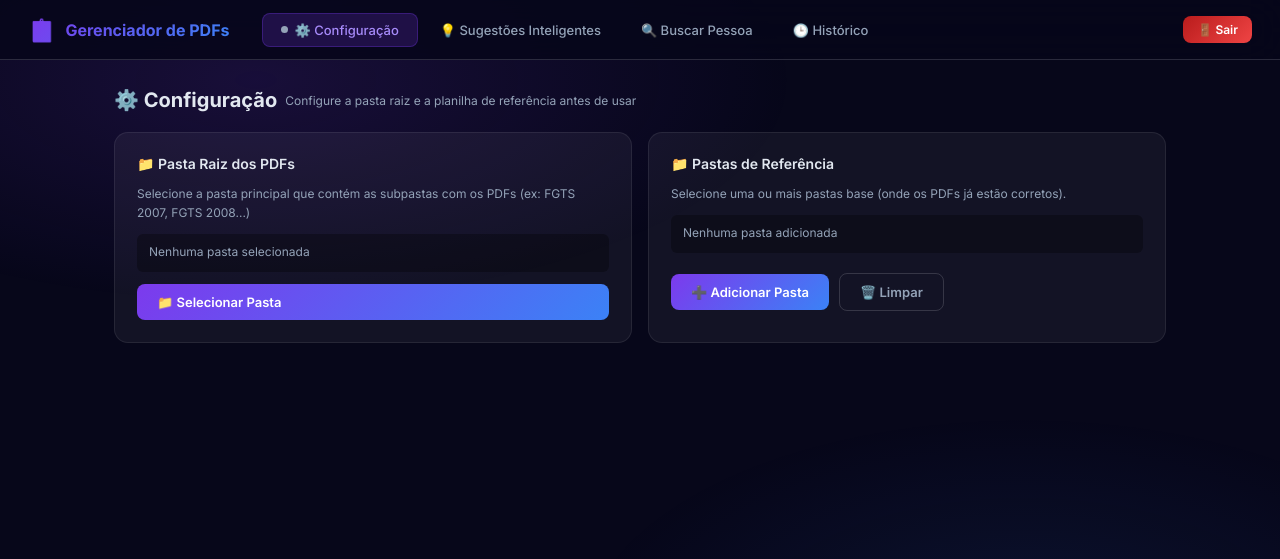
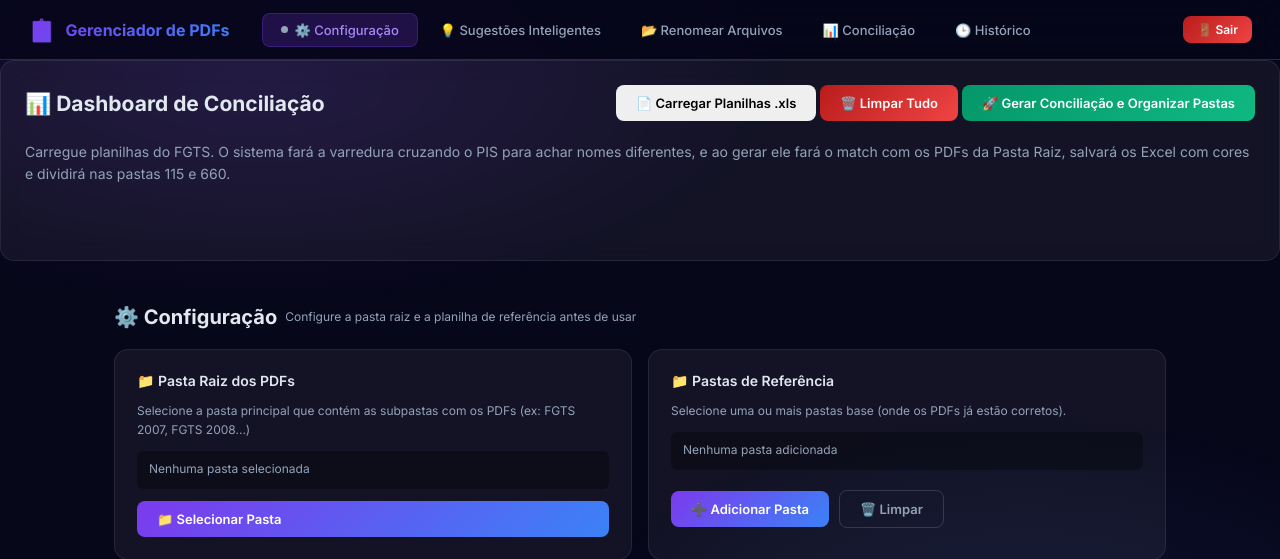
Before and after one commit to Marcosprzn/gerenciar-pdfs, a Flask app: page / in a window 1280 px wide. Shown: the top 559 px of the page. Run offline with Flask 3, Linux system fonts and the light colour scheme.

Commit message:
Add Conciliacao module: cross-reference PIS, dashboard, and excel export

```diff
--- a/app.py
+++ b/app.py
@@ -11,6 +11,11 @@ from watchdog.events import FileSystemEventHandler
 import sys
 
 sys.path.insert(0, os.path.dirname(os.path.dirname(os.path.abspath(__file__))))
+import llm_matcher
+import confinicial
+import pandas as pd
+import tkinter as tk
+from tkinter import filedialog
 
 app = Flask(__name__)
 app.secret_key = 'gerenciador_pdfs_2024'
@@ -21,7 +26,8 @@ _state = {
     'pastas_ref': [],
     'nomes_ref': [],      # nomes normalizados de todas as pastas de referência
     'analise': None,
-    'needs_update': False
+    'needs_update': False,
+    'planilhas': {}       # { '01-2008': {'caminho': '...', 'df': DataFrame, 'nome_original': '...'} }
 }
 
 HISTORICO_FILE = os.path.join(os.path.dirname(os.path.abspath(__file__)), 'historico.json')
@@ -454,6 +460,193 @@ def renomear():
         add_historico('Busca (Individual)', arquivo, novo_nome, os.path.basename(pasta_path), 'Erro', str(e))
         return jsonify({'ok': False, 'erro': str(e)})
 
+# ─── Conciliação de Planilhas ──────────────────────────────────────────
+
+@app.route('/api/carregar-planilhas', methods=['POST'])
+def carregar_planilhas():
+    root = tk.Tk(); root.withdraw(); root.attributes('-topmost', True)
+    caminhos = filedialog.askopenfilenames(
+        title="Selecione as Planilhas FGTS",
+        filetypes=[("Planilhas", "*.xlsx *.xls *.ods"), ("Todos", "*.*")]
+    )
+    root.destroy()
+
+    if not caminhos:
+        return jsonify({'ok': False, 'erro': 'Nenhum arquivo selecionado'})
+
+    sucessos = 0
+    erros = []
+
+    for c in caminhos:
+        mes, ano = confinicial.extrair_competencia_excel(os.path.basename(c))
+        if not mes or not ano:
+            erros.append(f"Não foi possível extrair a competência do arquivo: {os.path.basename(c)}")
+            continue
+
+        comp_str = f"{mes}-{ano}"
+        df = confinicial.ler_planilha_fgts(c)
+        if df is None or df.empty:
+            erros.append(f"Planilha sem dados válidos ou falha na leitura: {os.path.basename(c)}")
+            continue
+
+        _state['planilhas'][comp_str] = {
+            'caminho': c,
+            'nome_original': os.path.basename(c),
+            'df': df
+        }
+        sucessos += 1
+
+    return jsonify({'ok': True, 'sucessos': sucessos, 'erros': erros})
+
+@app.route('/api/status-conciliacao', methods=['GET'])
+def status_conciliacao():
+    if not _state['planilhas']:
+        return jsonify({'ok': True, 'cards': [], 'conflitos': []})
+
+    # Agrupa por competência para os cards
+    cards = []
+    pis_dict = {} # PIS -> dict de nomes (nome -> lista de competencias)
+
+    for comp, p_data in _state['planilhas'].items():
+        df = p_data['df']
+        cards.append({
+            'competencia': comp,
+            'arquivo': p_data['nome_original'],
+            'total': len(df)
+        })
+
+        for idx, row in df.iterrows():
+            pis = str(row['PIS']).strip()
+            nome = str(row['NOMES']).strip()
+            if pis and nome and str(pis).lower() not in ('nan', 'none', ''):
+                if pis not in pis_dict:
+                    pis_dict[pis] = {}
+                # normalizar espacos para comparação
+                n_clean = " ".join(nome.split())
+                if n_clean not in pis_dict[pis]:
+                    pis_dict[pis][n_clean] = []
+                if comp not in pis_dict[pis][n_clean]:
+                    pis_dict[pis][n_clean].append(comp)
+
+    # Encontra conflitos
+    conflitos = []
+    # Usar _state['nomes_ref'] (normalizado) para sugerir melhor nome
+    nomes_ref_norm = _state['nomes_ref']
+
+    for pis, nomes_map in pis_dict.items():
+        if len(nomes_map) > 1:
+            opcoes = list(nomes_map.keys())
+            # Tenta achar um que bate com a pasta de referencia
+            sugerido = None
+            for op in opcoes:
+                if normalizar(op) in nomes_ref_norm:
+                    sugerido = op
+                    break
+            if not sugerido:
+                sugerido = sorted(opcoes, key=len, reverse=True)[0]
+
+            opcoes_detalhe = []
+            for op in opcoes:
+                opcoes_detalhe.append({
+                    'nome': op,
+                    'competencias': nomes_map[op]
+                })
+
+            conflitos.append({
+                'pis': pis,
+                'opcoes': opcoes_detalhe,
+                'sugerido': sugerido
+            })
+
+    # Ordena cards
+    cards.sort(key=lambda x: x['competencia'])
+    return jsonify({'ok': True, 'cards': cards, 'conflitos': conflitos})
+
+@app.route('/api/corrigir-pis', methods=['POST'])
+def corrigir_pis():
+    data = request.json
+    pis = str(data.get('pis')).strip()
+    novo_nome = data.get('novo_nome', '').strip()
+
+    if not pis or not novo_nome:
+        return jsonify({'ok': False, 'erro': 'Dados incompletos'})
+
+    afetados = 0
+    for comp, p_data in _state['planilhas'].items():
+        df = p_data['df']
+        # Usamos apply/lambda pra converter column pra str sem alterar tipo original
+        mascara = df['PIS'].astype(str).str.strip() == pis
+        if mascara.any():
+            # Acha os que estao diferentes
+            diferentes = mascara & (df['NOMES'] != novo_nome)
+            qtd = diferentes.sum()
+            if qtd > 0:
+                df.loc[diferentes, 'NOMES'] = novo_nome
+                afetados += qtd
+
+    return jsonify({'ok': True, 'afetados': int(afetados)})
+
+@app.route('/api/limpar-conciliacao', methods=['POST'])
+def limpar_conciliacao():
+    _state['planilhas'] = {}
+    return jsonify({'ok': True})
+
+@app.route('/api/gerar-conciliacao', methods=['POST'])
+def gerar_conciliacao():
+    if not _state['pasta_raiz']:
+        return jsonify({'ok': False, 'erro': 'Selecione a Pasta Raiz de PDFs na aba de Configuração primeiro.'})
+    if not _state['planilhas']:
+        return jsonify({'ok': False, 'erro': 'Nenhuma planilha carregada.'})
+
+    root = tk.Tk(); root.withdraw(); root.attributes('-topmost', True)
+    pasta_destino = filedialog.askdirectory(title="Selecione a PASTA DE DESTINO para salvar os relatórios e organizar")
+    root.destroy()
+
+    if not pasta_destino:
+        return jsonify({'ok': False, 'erro': 'Geração cancelada (nenhuma pasta destino selecionada).'})
+
+    # Mapear as subpastas da raiz por competencia
+    mapa_pastas = {}
+    for d in os.listdir(_state['pasta_raiz']):
+        caminho_dir = os.path.join(_state['pasta_raiz'], d)
+        if os.path.isdir(caminho_dir):
+            mes, ano = confinicial.extrair_competencia_pasta(d)
+            if mes and ano:
+                mapa_pastas[f"{mes}-{ano}"] = caminho_dir
+
+    resultados = []
+
+    for comp, p_data in _state['planilhas'].items():
+        df = p_data['df'].copy()
+        nome_orig = p_data['nome_original']
+
+        pasta_pdfs = mapa_pastas.get(comp)
+        if not pasta_pdfs:
+            # Planilha sem pasta correspondente
+            df['Status PDF'] = "PASTA NÃO ENCONTRADA"
+            df['Nome do Arquivo Encontrado'] = ""
+            df_final = df
+            total_pdfs = 0
+        else:
+            total_pdfs = len([f for f in os.listdir(pasta_pdfs) if f.lower().endswith('.pdf')])
+            # Executa a verificação principal
+            df_final = confinicial.verificar_pdfs(df, pasta_pdfs)
+            # Organiza os arquivos
+            confinicial.organizar_pdfs_por_resultado(df_final, pasta_pdfs, pasta_destino)
+
+        # Salva o arquivo de relatorio
+        nome_saida = f"Conciliacao_{comp}.xlsx"
+        caminho_saida = os.path.join(pasta_destino, nome_saida)
+        try:
+            confinicial.salvar_com_resumo(df_final, caminho_saida, total_pdfs=total_pdfs)
+            resultados.append(f"Gerado: {nome_saida}")
+        except Exception as e:
+            resultados.append(f"Erro ao salvar {nome_saida}: {str(e)}")
+
+    # Ao final da geracao, limpa o estado
+    _state['planilhas'] = {}
+    return jsonify({'ok': True, 'resultados': resultados, 'destino': pasta_destino})
+
 if __name__ == '__main__':
     print('=' * 50)
     print('  Gerenciador de PDFs')
--- a/requirements.txt
+++ b/requirements.txt
@@ -1,2 +1,4 @@
 flask
 watchdog
+pandas
+openpyxl
--- a/templates/index.html
+++ b/templates/index.html
@@ -265,8 +265,11 @@
     <button class="tab-btn" onclick="showTab('correcao')">
       💡 Sugestões Inteligentes
     </button>
-    <button class="tab-btn" onclick="showTab('busca')">
-      🔍 Buscar Pessoa
+    <button class="tab-btn" onclick="showTab('pastas')">
+      📂 Renomear Arquivos
+    </button>
+    <button class="tab-btn" onclick="showTab('conciliacao')">
+      📊 Conciliação
     </button>
     <button class="tab-btn" onclick="showTab('historico')">
       🕒 Histórico
@@ -294,8 +297,31 @@
     <div class="modal-actions">
       <button class="btn btn-outline" onclick="closeModal()">✕ Fechar</button>
     </div>
+    </div>
   </div>
-</div>
+
+  <!-- ─── Aba: Conciliação ────────────────────────────────────── -->
+  <div id="tab-conciliacao" class="tab-content">
+    <div class="card">
+      <div style="display:flex; justify-content:space-between; align-items:center; margin-bottom:20px;">
+        <h2>📊 Dashboard de Conciliação</h2>
+        <div>
+          <button class="btn btn-blue" onclick="carregarPlanilhas()">📄 Carregar Planilhas .xls</button>
+          <button class="btn btn-red" onclick="limparConciliacao()">🗑️ Limpar Tudo</button>
+          <button class="btn btn-green" onclick="gerarConciliacao()">🚀 Gerar Conciliação e Organizar Pastas</button>
+        </div>
+      </div>
+      <p style="color:var(--text2); margin-bottom:20px;">Carregue planilhas do FGTS. O sistema fará a varredura cruzando o PIS para achar nomes diferentes, e ao gerar ele fará o match com os PDFs da Pasta Raiz, salvará os Excel com cores e dividirá nas pastas 115 e 660.</p>
+
+      <div id="conciliacao-cards" style="display:flex; flex-wrap:wrap; gap:15px; margin-bottom:30px;">
+        <!-- Cards das competencias carregadas aparecerao aqui -->
+      </div>
+
+      <div id="conciliacao-conflitos">
+        <!-- Conflitos de PIS aparecerao aqui -->
+      </div>
+    </div>
+  </div>
 
 <!-- ─── Main ────────────────────────────────────────────────── -->
 <main>
@@ -892,6 +918,112 @@ function hideLoading() {
   document.getElementById('loading').classList.remove('show');
 }
 
+// ==========================================
+// LÓGICA DE CONCILIAÇÃO E DASHBOARD
+// ==========================================
+
+async function carregarPlanilhas() {
+  const r = await post('/api/carregar-planilhas', {});
+  if (r.ok) {
+    if (r.erros && r.erros.length > 0) {
+      toast(`Carregadas: ${r.sucessos}. Erros: ${r.erros.length}`, 'error');
+    } else {
+      toast(`${r.sucessos} planilhas carregadas!`, 'success');
+    }
+    carregarStatusConciliacao();
+  } else {
+    toast(r.erro || 'Erro ao carregar', 'error');
+  }
+}
+
+async function carregarStatusConciliacao() {
+  const r = await get('/api/status-conciliacao');
+  if (!r.ok) return;
+
+  const divCards = document.getElementById('conciliacao-cards');
+  const divConflitos = document.getElementById('conciliacao-conflitos');
+
+  // Renderiza cards
+  if (r.cards.length === 0) {
+    divCards.innerHTML = '<p style="color:var(--text2);">Nenhuma planilha carregada ainda.</p>';
+  } else {
+    divCards.innerHTML = r.cards.map(c => `
+      <div style="background:var(--bg3); padding:15px; border-radius:8px; border:1px solid var(--border); min-width:200px;">
+        <h3 style="margin:0 0 10px 0; color:var(--text);">${c.competencia}</h3>
+        <p style="margin:0; font-size:12px; color:var(--text2);">${c.arquivo}</p>
+        <p style="margin:10px 0 0 0; font-weight:bold; color:var(--blue);">${c.total} registros</p>
+      </div>
+    `).join('');
+  }
+
+  // Renderiza conflitos
+  if (r.conflitos.length === 0) {
+    if (r.cards.length > 0) {
+      divConflitos.innerHTML = `
+        <div style="background:rgba(0, 200, 83, 0.1); border-left:4px solid var(--green); padding:15px; border-radius:4px;">
+          <h3 style="margin:0; color:var(--green);">✅ Tudo Certo!</h3>
+          <p style="margin:5px 0 0 0; color:var(--text);">Nenhum conflito de PIS detectado nas planilhas carregadas. Você já pode gerar a conciliação.</p>
+        </div>
+      `;
+    } else {
+      divConflitos.innerHTML = '';
+    }
+  } else {
+    divConflitos.innerHTML = `
+      <h3 style="color:var(--red); border-bottom:1px solid var(--border); padding-bottom:10px;">⚠️ ${r.conflitos.length} Divergências de PIS Encontradas</h3>
+      <p style="color:var(--text2); margin-bottom:15px;">Abaixo estão os funcionários que possuem o mesmo PIS, mas nomes diferentes nas planilhas. Clique no nome correto para corrigir em todas as planilhas carregadas.</p>
+      ${r.conflitos.map(c => `
+        <div style="background:var(--bg3); padding:15px; border-radius:8px; border:1px solid var(--border); margin-bottom:15px;">
+          <h4 style="margin:0 0 10px 0;">PIS: <span style="color:var(--blue);">${c.pis}</span></h4>
+          <div style="display:flex; gap:10px; flex-wrap:wrap;">
+            ${c.opcoes.map(op => `
+              <button class="btn ${op.nome === c.sugerido ? 'btn-green' : 'btn-blue'}"
+                      style="flex:1; text-align:left; justify-content:space-between;"
+                      onclick="corrigirPIS('${c.pis}', '${escape(op.nome)}')">
+                <span>${escape(op.nome)}</span>
+                <span style="font-size:11px; opacity:0.8; margin-left:10px;">nas planilhas: ${op.competencias.join(', ')}</span>
+              </button>
+            `).join('')}
+          </div>
+        </div>
+      `).join('')}
+    `;
+  }
+}
+
+async function corrigirPIS(pis, novo_nome) {
+  const r = await post('/api/corrigir-pis', {pis, novo_nome});
+  if (r.ok) {
+    toast(`PIS corrigido em ${r.afetados} registros!`, 'success');
+    carregarStatusConciliacao();
+  } else {
+    toast('Erro: ' + r.erro, 'error');
+  }
+}
+
+async function limparConciliacao() {
+  if(!confirm('Tem certeza que deseja limpar as planilhas carregadas?')) return;
+  const r = await post('/api/limpar-conciliacao', {});
+  if (r.ok) {
+    carregarStatusConciliacao();
+    toast('Planilhas removidas', 'info');
+  }
+}
+
+async function gerarConciliacao() {
+  toast('Gerando arquivos... Escolha a pasta e aguarde.', 'info');
+  const r = await post('/api/gerar-conciliacao', {});
+  if (r.ok) {
+    toast(`Geração concluída na pasta: ${r.destino}`, 'success');
+    if (r.resultados) {
+      alert("Concluído!\n\n" + r.resultados.join("\n"));
+    }
+    carregarStatusConciliacao();
+  } else {
+    toast('Erro: ' + r.erro, 'error');
+  }
+}
+
 function escape(html) {
   return String(html).replace(/&/g, '&amp;').replace(/</g, '&lt;').replace(/>/g, '&gt;').replace(/"/g, '&quot;');
 }
```
Also changed, not shown: 1 other file.
